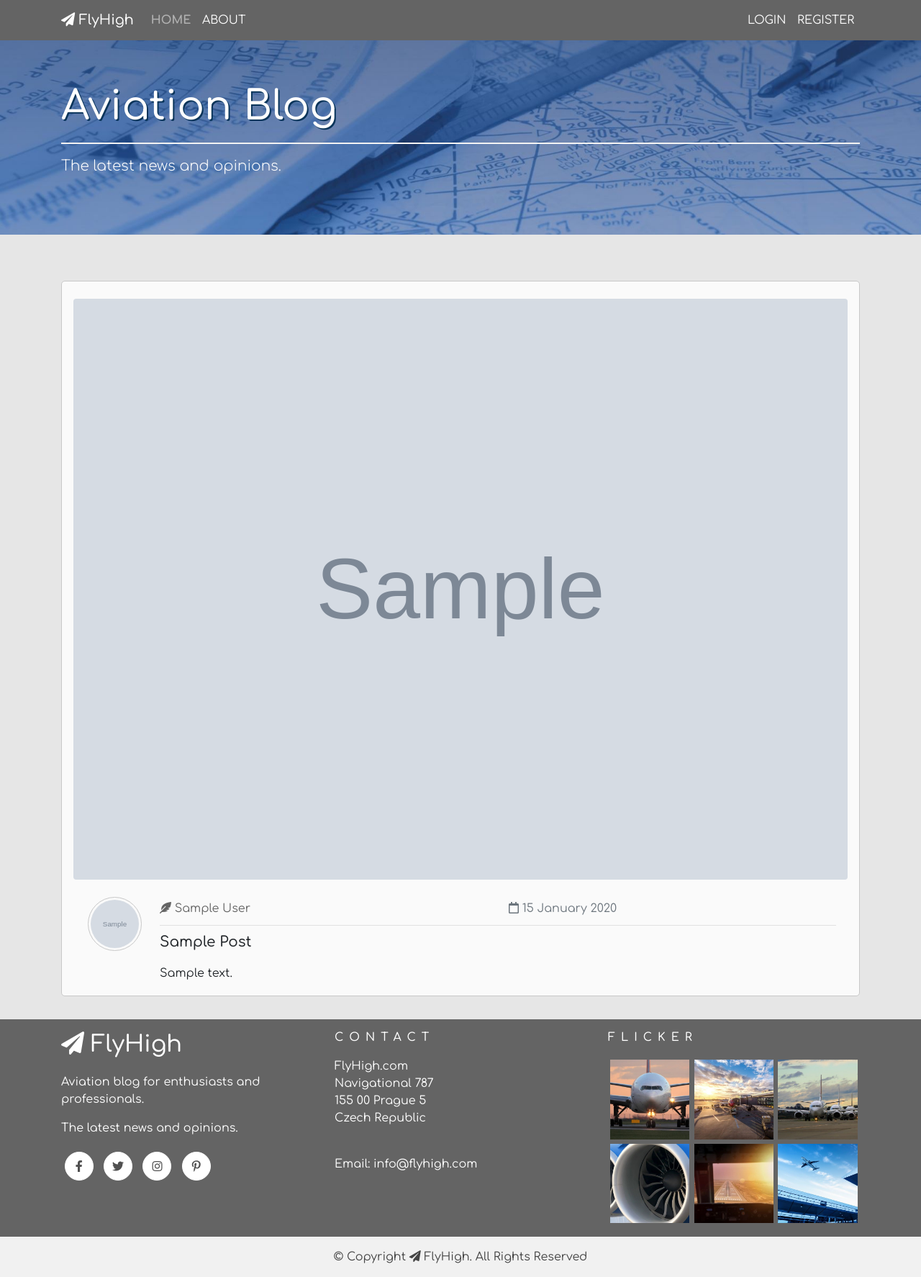
After one commit to milan-stefanik/FlyHigh, a Flask app: template flyhighblog/templates/post.html in a window 1280 px wide. The commit adds this page. Shown: the whole page at 72% size. Run offline with Flask 2, Linux system fonts and the light colour scheme; the template is opened without the code that fills it: most values are stand-ins (such as "Sample title", 1, 10 or a date in 2020); grey boxes marked "Sample" are stand-in pictures; some libraries are stand-ins or nearby versions.

Commit message:
created post.html update_post.html templates, with respective forms and routes

```diff
--- a/flyhighblog/static/css/account-style.css
+++ b/flyhighblog/static/css/account-style.css
@@ -1,17 +1,26 @@
 .account-container {
   margin-top: 2rem;
   margin-bottom: 4rem;
-  margin-right: 1rem;
-  margin-left: 1rem;
   padding: 1rem;
   background-color: rgb(250, 250, 250);
-  box-shadow:  1rem 1rem 1rem rgb(100, 100, 100);
+  border: 1px solid rgb(200, 200, 200);
   border-radius: 5px;
+}
+
+.account-image {
+    -ms-flex: 0 0 150px;
+    flex: 0 0 150px;
+}
+
+.account-title {
+    margin-top: 1.5rem;
 }
 
 .account-img {
   height: 125px;
   width: 125px;
+  border: 1px solid rgb(200, 200, 200);
+  padding: 5px;
   margin-right: 20px;
   margin-bottom: 16px;
 }
--- a/flyhighblog/static/css/base-style.css
+++ b/flyhighblog/static/css/base-style.css
@@ -5,7 +5,7 @@
 body {
   font-family: "Comfortaa", "sans-serif";
   margin-top: 3.2rem;
-  background-image: linear-gradient(rgb(255, 255, 255), rgb(160, 160, 160));
+  background-color: rgb(230, 230, 230);
   min-height: 100vh;
 }
 
--- a/flyhighblog/static/css/form-style.css
+++ b/flyhighblog/static/css/form-style.css
@@ -1,10 +1,8 @@
 .form-container {
   margin-top: 2rem;
   margin-bottom: 4rem;
-  margin-right: 1rem;
-  margin-left: 1rem;
   padding: 1rem;
   background-color: rgb(250, 250, 250);
-  box-shadow:  1rem 1rem 1rem rgb(100, 100, 100);
+  border: 1px solid rgb(200, 200, 200);
   border-radius: 5px;
 }
--- a/flyhighblog/static/css/index-style.css
+++ b/flyhighblog/static/css/index-style.css
@@ -1,19 +1,16 @@
 /* ----------------------- LIST OF POSTS --------------------------- */
 .post {
   margin-top: 2rem;
-  margin-bottom: 4rem;
-  margin-right: 1rem;
-  margin-left: 1rem;
+  margin-bottom: 2rem;
   padding: 1rem;
   background-color: rgb(250, 250, 250);
-  box-shadow:  1rem 1rem 1rem rgb(100, 100, 100);
+  border: 1px solid rgb(200, 200, 200);
   border-radius: 5px;
 }
 
 .post h5 {
   margin-top: 0.2rem;
-  margin-bottom: 0.2rem;
-  text-transform: uppercase;
+  margin-bottom: 1rem;
 }
 
 .post p {
@@ -21,18 +18,18 @@
   margin-bottom: 0.2rem;
 }
 
-.post a {
-  color: rgb(100,100,100) !important;
+.post-link {
+  color: rgb(100,100,100);
+}
+
+.post-link:hover {
+  text-decoration: none;
+  color: #17a2b8 !important;
 }
 
 .post hr {
   margin-top: 0.5rem;
   margin-bottom: 0.5rem;
-}
-
-.post a:hover {
-  text-decoration: none;
-  color: #17a2b8 !important;
 }
 
 .date-author-line {
@@ -48,8 +45,12 @@
   text-align: justify;
 }
 
-.post button {
+.button {
     margin-top: 1rem;
+}
+
+.button:hover {
+    color: rgb(255, 255, 255);
 }
 
 .wrapper {
--- /dev/null
+++ b/flyhighblog/static/css/post-style.css
@@ -0,0 +1,33 @@
+.post-content {
+    margin-top: 1rem;
+}
+
+.picture-wrapper {
+    width: 100%;
+}
+
+.profile-image-column {
+    -ms-flex: 0 0 100px;
+    flex: 0 0 100px;
+    margin-left: 20px;
+}
+
+.content-column {
+    margin-right: 1rem;
+}
+
+.post-account-img {
+    width: 75px;
+    height: 75px;
+    border: 1px solid rgb(200, 200, 200);
+    padding: 3px;
+}
+
+.author-link {
+  color: rgb(100,100,100);
+}
+
+.author-link:hover {
+  text-decoration: none;
+  color: #17a2b8 !important;
+}
--- a/flyhighblog/templates/base.html
+++ b/flyhighblog/templates/base.html
@@ -19,6 +19,7 @@
     <link type="text/css" rel="stylesheet" href="{{ url_for('static', filename='css/index-style.css') }}" />
     <link type="text/css" rel="stylesheet" href="{{ url_for('static', filename='css/form-style.css') }}" />
     <link type="text/css" rel="stylesheet" href="{{ url_for('static', filename='css/account-style.css') }}" />
+    <link type="text/css" rel="stylesheet" href="{{ url_for('static', filename='css/post-style.css') }}" />
 
     <!-- Dynamic page title -->
 	{% if title %}
--- /dev/null
+++ b/flyhighblog/templates/post.html
@@ -0,0 +1,60 @@
+{% extends "base.html" %}
+<!-- Defining variable for highlighting active links in navbar -->
+{% set active_page = "home" %}
+{% block content %}
+<!-- Loop through the posts and generate list of posts -->
+<div class="media post">
+	<div class="media-body">
+		<div class="row">
+            <div class="col-12">
+                <div class="wrapper picture-wrapper">
+                    {% if post['picture'] %}
+                        <img class="rounded" src="{{ url_for('file', filename=post['picture']) }}" alt="Post Image">
+                    {% else %}
+                        <img class="rounded" src="{{url_for('static', filename='img/sample-image.jpg')}}" alt="Post Image">
+                    {% endif %}
+                </div>
+            </div>
+		</div>
+
+		<div class="row post-content">
+			<div class="col profile-image-column">
+                {% if post['profile_image'] %}
+                    <img class="rounded-circle post-account-img" src="{{ url_for('file', filename=post['profile_image']) }}" alt="Profile Image">
+                {% else %}
+                    <img class="rounded-circle post-account-img" src="{{ url_for('static', filename='img/profile-image/userimage.jpg') }}" alt="Profile Image">
+                {% endif %}
+			</div>
+			<div class="col content-column">
+				<div class="row">
+					<div class="col-sm-6 col-12">
+						<p><a class="author-link" href="#"><i class="fas fa-feather-alt"></i> {{ post.first_name }} {{ post.last_name }}
+							</a></p>
+					</div>
+					<div class="col-sm-6 col-12 date">
+						<p class="text-muted"><i class="far fa-calendar"></i>
+							{{ post.date_posted.strftime('%d %B %Y') }}</p>
+					</div>
+					<hr>
+				</div>
+				<div class="row">
+					<div class="col-12">
+						<hr>
+					</div>
+				</div>
+				<div class="row">
+					<div class="col-12">
+						<h5>{{ post.title.title() }}</h5>
+					</div>
+				</div>
+				<div class="row">
+					<div class="col-12">
+						<p>{{ post.content }}</p>
+					</div>
+				</div>
+			</div>
+		</div>
+	</div>
+</div>
+
+{% endblock content %}
```
Also changed, not shown: flyhighblog/forms.py (+8 -0 lines), flyhighblog/routes.py (+124 -6 lines), flyhighblog/templates/account.html (+7 -2 lines), flyhighblog/templates/index.html (+9 -9 lines), flyhighblog/templates/update_post.html (added, +63 -0 lines).
